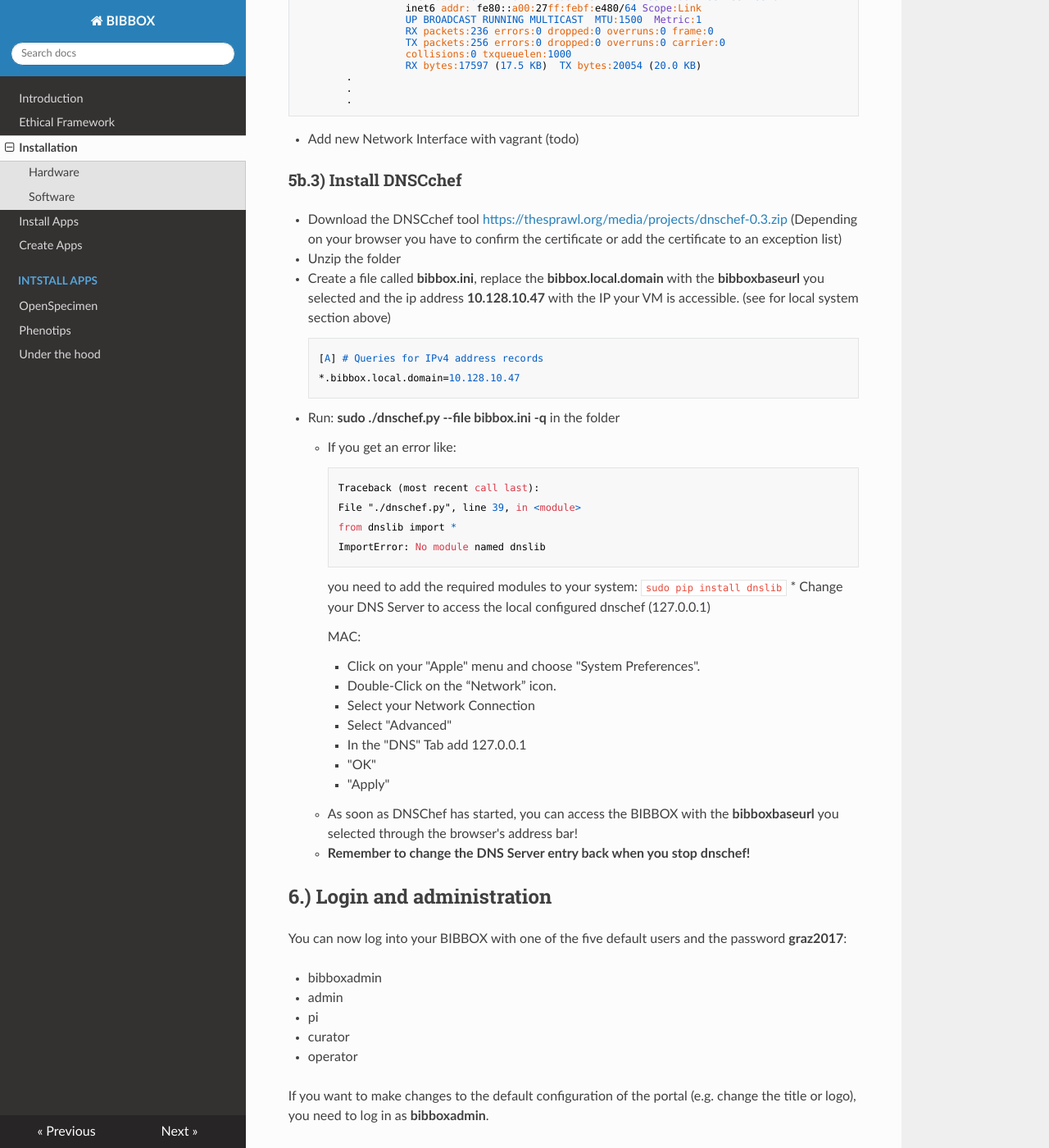
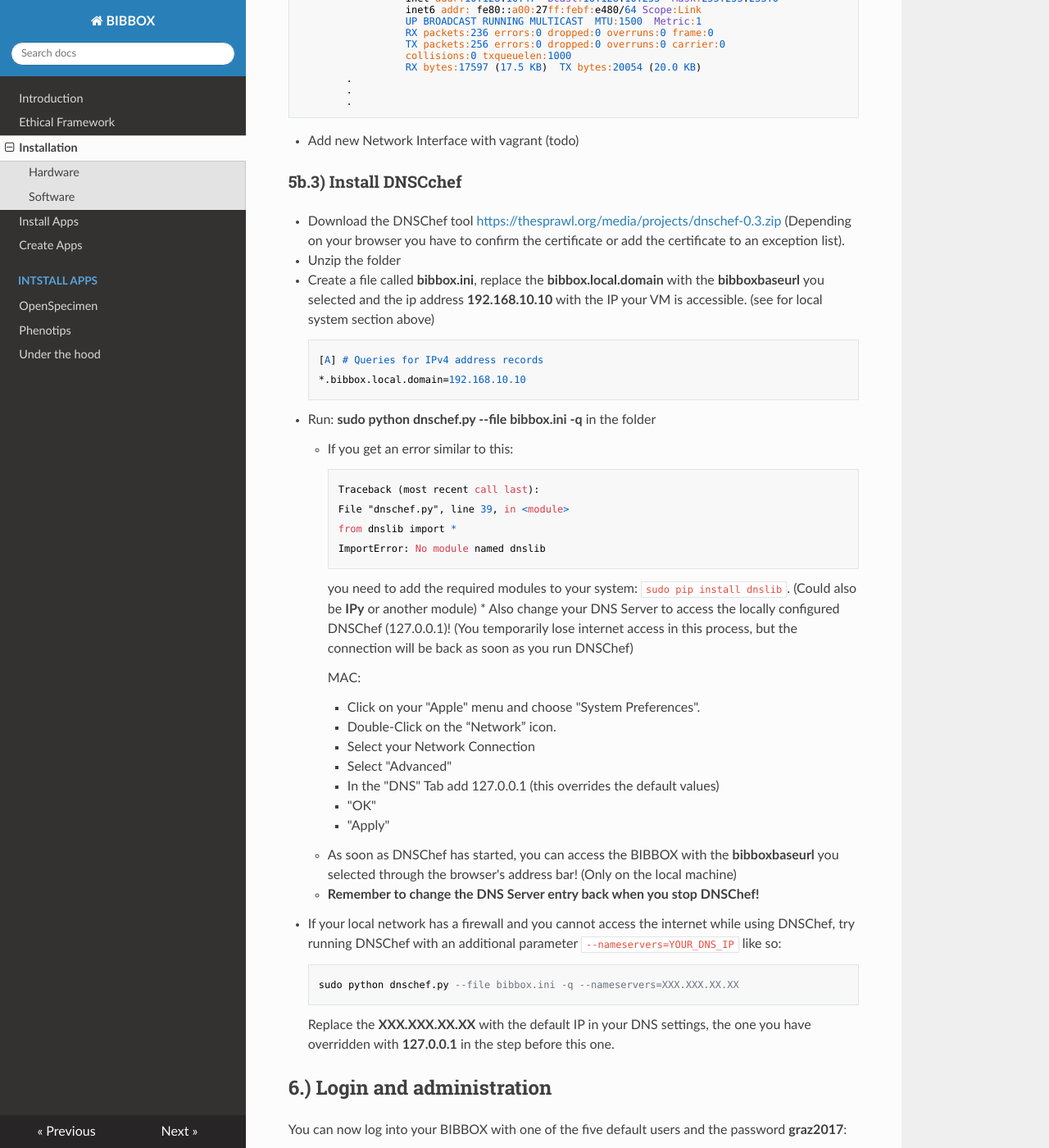
Before and after one commit to roxmer/bibbox-documentation, an MkDocs documentation site: the page built from docs/installation.md, in a window 1280 px wide and 1400 px high, scrolled down 12958 px. Shown: the whole window at 82% size. Built offline with MkDocs 1.6.1, drawn with Linux system fonts in a browser that asks for light colours; nearby versions of some CDN libraries; old or Windows-style settings are respelled for this version of MkDocs; some of the changed text lies outside the part shown.

Commit message:
Updated documentation for local testing

```diff
--- a/docs/installation.md
+++ b/docs/installation.md
@@ -90,7 +90,7 @@ If you're already familiar with the BIBBOX installation process and only need a
 5. Run the setup by executing the command `vagrant up` from your base directory.
 6. Wait while your BIBBOX is being installed (can take quite long, depending on internet connection)
 7. Configure your host's proxy or DNS to redirect to the BIBBOX VM at **http://bibboxbaseurl**, where **bibboxbaseurl** is your the domain or subdomain BIBBOX is running on, eg. **demo.bibbox.org**.
-   You can also access the BIBBOX by IP and port **<http://192.168.10.10:1080>** (replace IP and port with your custom configuration), but **in order to install any applications, you will need a domain!** If you don't have one, we recommend DNSChef for faking one.
+   You can also access the BIBBOX by IP and port **<http://192.168.10.10:80>** (replace IP and port with your custom configuration), but **in order to install any applications, you will need a domain!** If you don't have one, we recommend DNSChef for faking one.
 8. You can log in to your BIBBOX with the users ***bibboxadmin***, ***admin***, ***pi***, ***curator*** and ***operator***. For all users the default password is ***graz2017***.
 9. To configure the liferay portal of your BIBBOX, log in as user ***bibboxadmin***.
 
@@ -338,17 +338,18 @@ If your hosting provider offers you an administration panel for managing domains
 
 ## 5b.) Local DNS configuration (local test without domain name)
 
-If you would like to test the BIBBOX System localy without a domain you can use a DNS proxy (aka "Fake DNS") tool to simulate a domain address. You have two options for the IP address of the VM.
+If you would like to test the BIBBOX System locally without a domain you can use a DNS proxy (aka "Fake DNS") tool to simulate a domain address. You have two options for the IP address of the VM.
 
-### 5b.1) Your port 80 is available you can have the "http_port" or an additional port forwarded to the VM. You need to check that port 80 is not alredy in use.
+### 5b.1) If port 80 is available on your machine, you can have the "http_port" or an additional port forwarded to the VM. You need to check that port 80 is not already in use.
 
-* If you have set the http_port alredy to 80 when setting up the VM you can start with installing DNSCchef.
+* If you have set the http_port already to 80 when you created the VM, you can start with continue with point **5b.3**.
 
-* If you cahnged the http_port after you alredy provicioned the VM you can change the port and run a vagrant reload --provision
+* If you changed the http_port after you already built the VM you can run `vagrant reload --provision` to update the machine.
 
-* You can also add a new port forwarded rule in the config for port 80
+* You can also add an additional port forwarding rule in the config for port 80
 
         config.vm.network :forwarded_port, host: 80,  guest: 80
+
 
 ### 5b.2) You can add an additional network adapter to the VM (you need an dhcp in your local network).
 
@@ -448,23 +449,23 @@ Start the VM again and login via SSH (vagrant ssh):
 * Add new Network Interface with vagrant (todo)
 
 ### 5b.3) Install DNSCchef
-* Download the DNSCchef tool <https://thesprawl.org/media/projects/dnschef-0.3.zip> (Depending on your browser you have to confirm the certificate or add the certificate to an exception list)
+* Download the DNSChef tool <https://thesprawl.org/media/projects/dnschef-0.3.zip> (Depending on your browser you have to confirm the certificate or add the certificate to an exception list).
 * Unzip the folder
-* Create a file called **bibbox.ini**, replace the **bibbox.local.domain** with the **bibboxbaseurl** you selected and the ip address **10.128.10.47** with the IP your VM is accessible. (see for local system section above)
+* Create a file called **bibbox.ini**, replace the **bibbox.local.domain** with the **bibboxbaseurl** you selected and the ip address **192.168.10.10** with the IP your VM is accessible. (see for local system section above)
 
         [A] # Queries for IPv4 address records
-        *.bibbox.local.domain=10.128.10.47
+        *.bibbox.local.domain=192.168.10.10
 
-* Run: **sudo ./dnschef.py --file bibbox.ini -q** in the folder
-    * If you get an error like:
+* Run: **sudo python dnschef.py --file bibbox.ini -q** in the folder
+    * If you get an error similar to this:
 
             Traceback (most recent call last):
-            File "./dnschef.py", line 39, in <module>
+            File "dnschef.py", line 39, in <module>
             from dnslib import *
             ImportError: No module named dnslib
 
-        you need to add the required modules to your system: `sudo pip install dnslib`
-    * Change your DNS Server to access the local configured dnschef (127.0.0.1)
+        you need to add the required modules to your system: `sudo pip install dnslib`. (Could also be **IPy** or another module)
+    * Also change your DNS Server to access the locally configured DNSChef (127.0.0.1)! (You temporarily lose internet access in this process, but the connection will be back as soon as you run DNSChef)
 
         MAC:
 
@@ -472,12 +473,18 @@ Start the VM again and login via SSH (vagrant ssh):
         * Double-Click on the “Network” icon.
         * Select your Network Connection
         * Select "Advanced"
-        * In the "DNS" Tab add 127.0.0.1
+        * In the "DNS" Tab add 127.0.0.1 (this overrides the default values)
         * "OK"
         * "Apply"
 
-    * As soon as DNSChef has started, you can access the BIBBOX with the **bibboxbaseurl** you selected through the browser's address bar!
-    * **Remember to change the DNS Server entry back when you stop dnschef!**
+    * As soon as DNSChef has started, you can access the BIBBOX with the **bibboxbaseurl** you selected through the browser's address bar! (Only on the local machine)
+    * **Remember to change the DNS Server entry back when you stop DNSChef!**
+
+* If your local network has a firewall and you cannot access the internet while using DNSChef, try running DNSChef with an additional parameter `--nameservers=YOUR_DNS_IP` like so:
+
+        sudo python dnschef.py --file bibbox.ini -q --nameservers=XXX.XXX.XX.XX
+
+    Replace the **XXX.XXX.XX.XX** with the default IP in your DNS settings, the one you have overridden with **127.0.0.1** in the step before this one.
 
 
 ## 6.) Login and administration
```
Also changed, not shown: other parts of docs/installation.md (+8 -8 lines).
